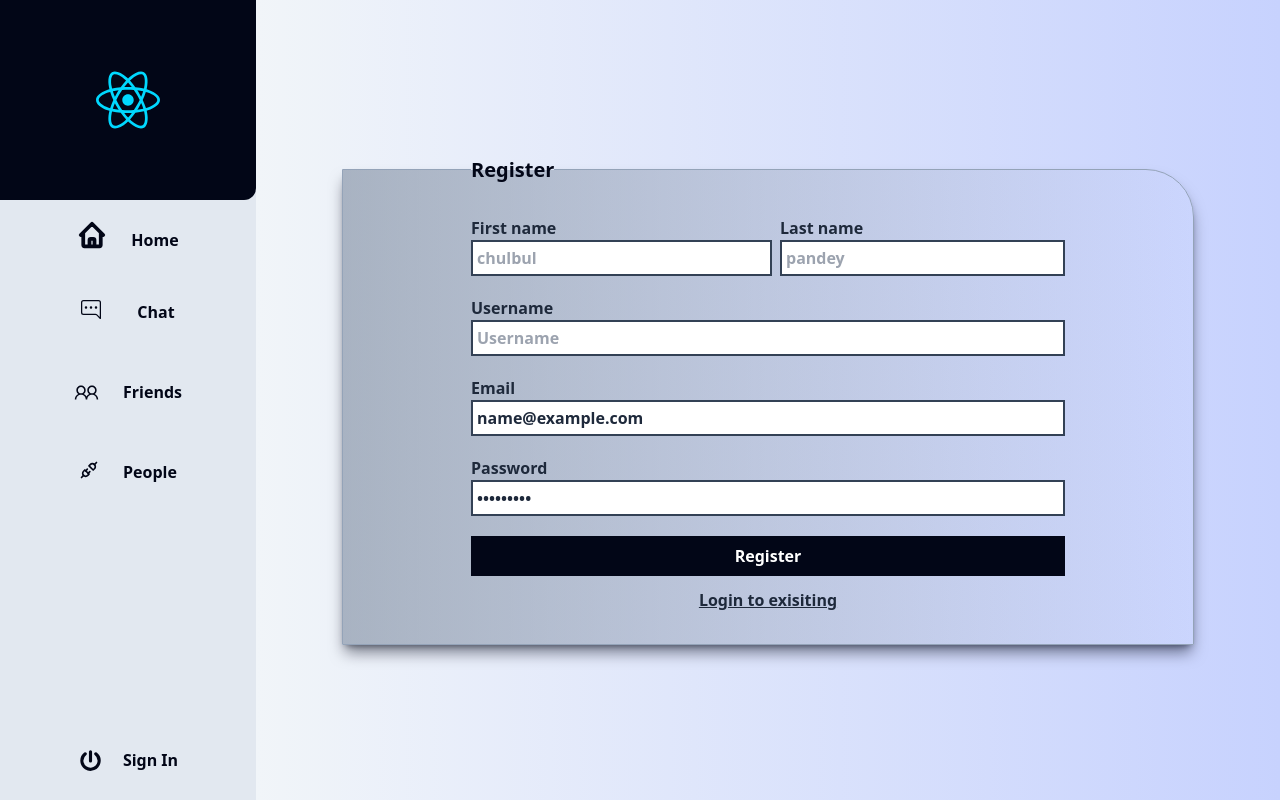
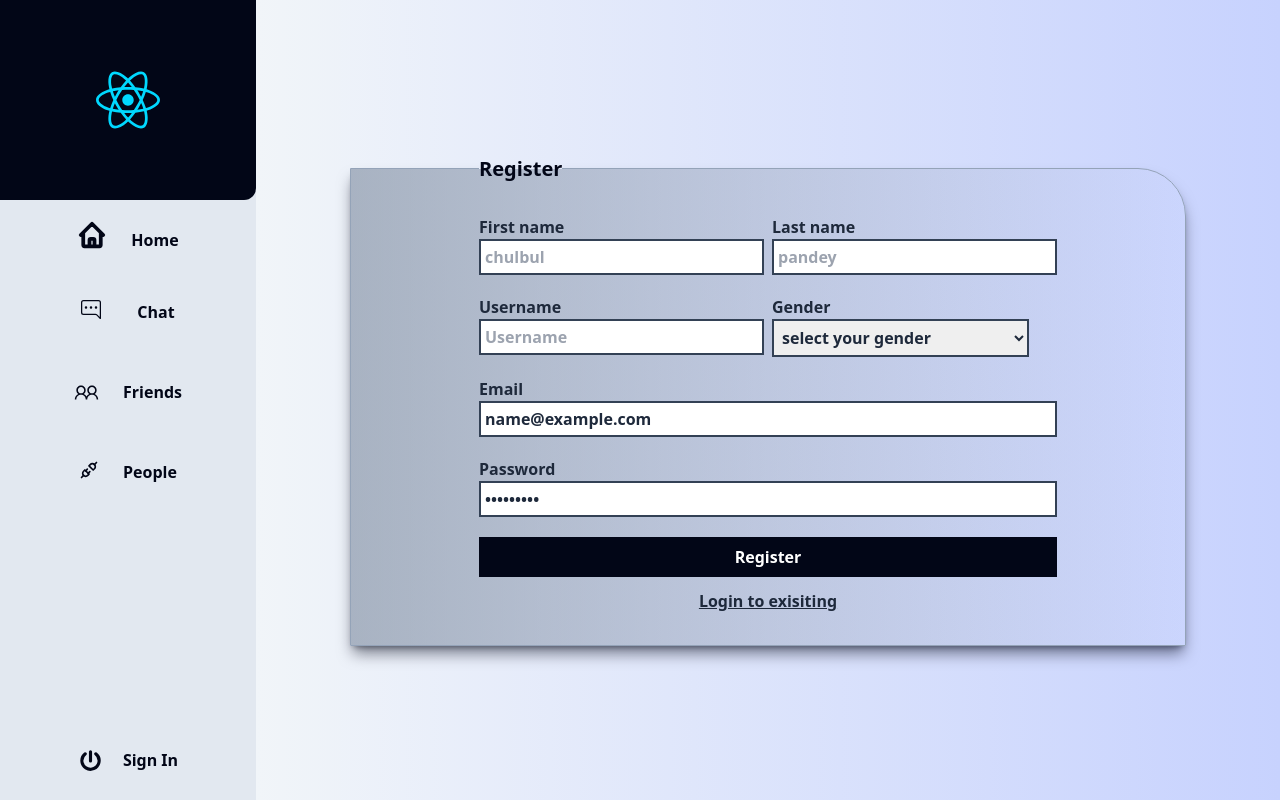
Before and after one commit to amrit0313/onlyfriends, a React (Vite) app: page /auth in a window 1280 px wide. Both pictures are taken after typing "name@example.com", "Sample123" into the empty fields and a click on the button "Create Account". Built offline with nearby package versions, Linux system fonts and the light colour scheme.

Commit message:
form updated

```diff
--- a/src/components/PAGES/auth.jsx
+++ b/src/components/PAGES/auth.jsx
@@ -2,12 +2,28 @@ import { useState } from "react";
 
 const AuthPage = () => {
   const [isRegistered, setIsRegistered] = useState(true);
+  const [userData, setUserData] = useState({
+    firstName: "",
+    lastName: "",
+    username: "",
+    email: "",
+    password: "",
+  });
+
+
   const toggleLogin = () => {
     setIsRegistered((prev) => !prev);
   };
 
+
+  const handleSubmit = (e) => {
+    e.preventDefault();
+    console.log(userData);
+  };
+
   return (
     <div className="flex h-screen items-center justify-center bg-gradient-to-l from-indigo-200">
+      <form onSubmit={handleSubmit}>
         <fieldset className="flex flex-col bg-gradient-to-r from-slate-500/50  shadow-lg shadow-slate-950/50 border-[1px] border-slate-400 px-[8rem] py-[2rem] text-slate-800  font-extrabold rounded-tr-[3rem]">
           <legend className="text-xl text-slate-950">
             {isRegistered ? "Login" : "Register"}
@@ -17,28 +33,59 @@ const AuthPage = () => {
               <div className="flex flex-col">
                 <label>First name</label>
                 <input
-                className="border-2 border-slate-700 mb-5 pl-1 pr-[3rem] py-1"
-                type="username"
+                  className="border-2 border-slate-700 mb-5 pl-1 pr-[2rem] py-1"
+                  type="name"
                   placeholder="chulbul"
+                  value={FormData.firstName}
+                  onChange={(e) =>
+                    setUserData({ ...userData, firstName: e.target.value })
+                  }
                 />
               </div>
               <div className="flex flex-col">
                 <label>Last name</label>
                 <input
                   className="border-2 border-slate-700 mb-5 pl-1 pr-[2rem] py-1"
-                type="username"
+                  type="name"
                   placeholder="pandey"
+                  value={FormData.lastName}
+                  onChange={(e) =>
+                    setUserData({ ...userData, lastName: e.target.value })
+                  }
                 />
               </div>
             </div>
           )}
-        {!isRegistered && <label>Username</label>}
           {!isRegistered && (
+            <div className="flex gap-2">
+              <div className="flex flex-col">
+                <label>Username</label>
                 <input
-            className="border-2 border-slate-700 mb-5 pl-1 pr-[5rem] py-1"
+                  className="border-2 border-slate-700 mb-5 pl-1 pr-[2rem] py-1"
                   type="username"
                   placeholder="Username"
+                  value={FormData.username}
+                  onChange={(e) =>
+                    setUserData({ ...userData, username: e.target.value })
+                  }
                 />
+              </div>
+              <div className="flex flex-col">
+                <label htmlFor="gender">Gender</label>
+                <select
+                  id="gender"
+                  name="gender"
+                  className="border-2 border-slate-700 mb-5 pl-1 pr-[5rem] py-[5px]"
+                >
+                  <option value="" disabled selected>
+                    select your gender
+                  </option>
+                  <option value="male">male</option>
+                  <option value="female">female</option>
+                  <option value="other">other</option>
+                </select>
+              </div>
+            </div>
           )}
 
           <label>Email</label>
@@ -46,23 +93,33 @@ const AuthPage = () => {
             className="border-2 border-slate-700 mb-5 pl-1 pr-[5rem] py-1"
             type="Email"
             placeholder="example@gmail.com"
+            value={FormData.email}
+            onChange={(e) =>
+              setUserData({ ...userData, email: e.target.value })
+            }
           />
           <label>Password</label>
           <input
             className="border-2 border-slate-700 mb-5 pl-1 pr-[5rem] py-1"
             type="password"
             placeholder="password"
+            value={FormData.password}
+            onChange={(e) =>
+              setUserData({ ...userData, password: e.target.value })
+            }
           />
-        <button className="bg-slate-950 text-white px-5 py-2">
+          <button className="bg-slate-950 text-white px-5 py-2" type="submit">
             {isRegistered ? "Login" : "Register"}
           </button>
           <button
             className="mt-3 underline text-slate-800 hover:text-indigo-800"
+            type="button"
             onClick={toggleLogin}
           >
             {isRegistered ? "Create Account" : "Login to exisiting"}
           </button>
         </fieldset>
+      </form>
     </div>
   );
 };
```
Lines whose indentation alone changed are shown as unchanged.
